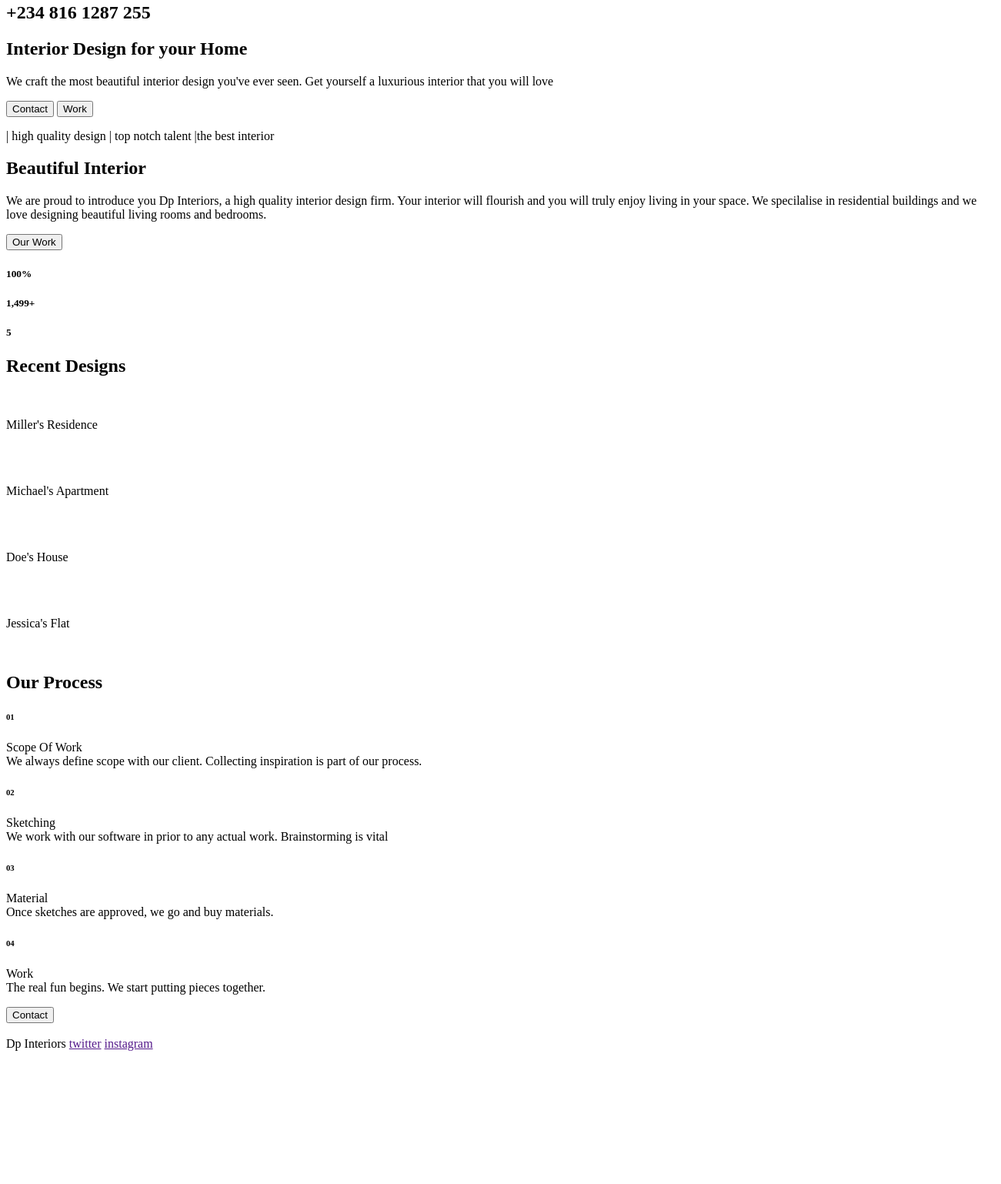
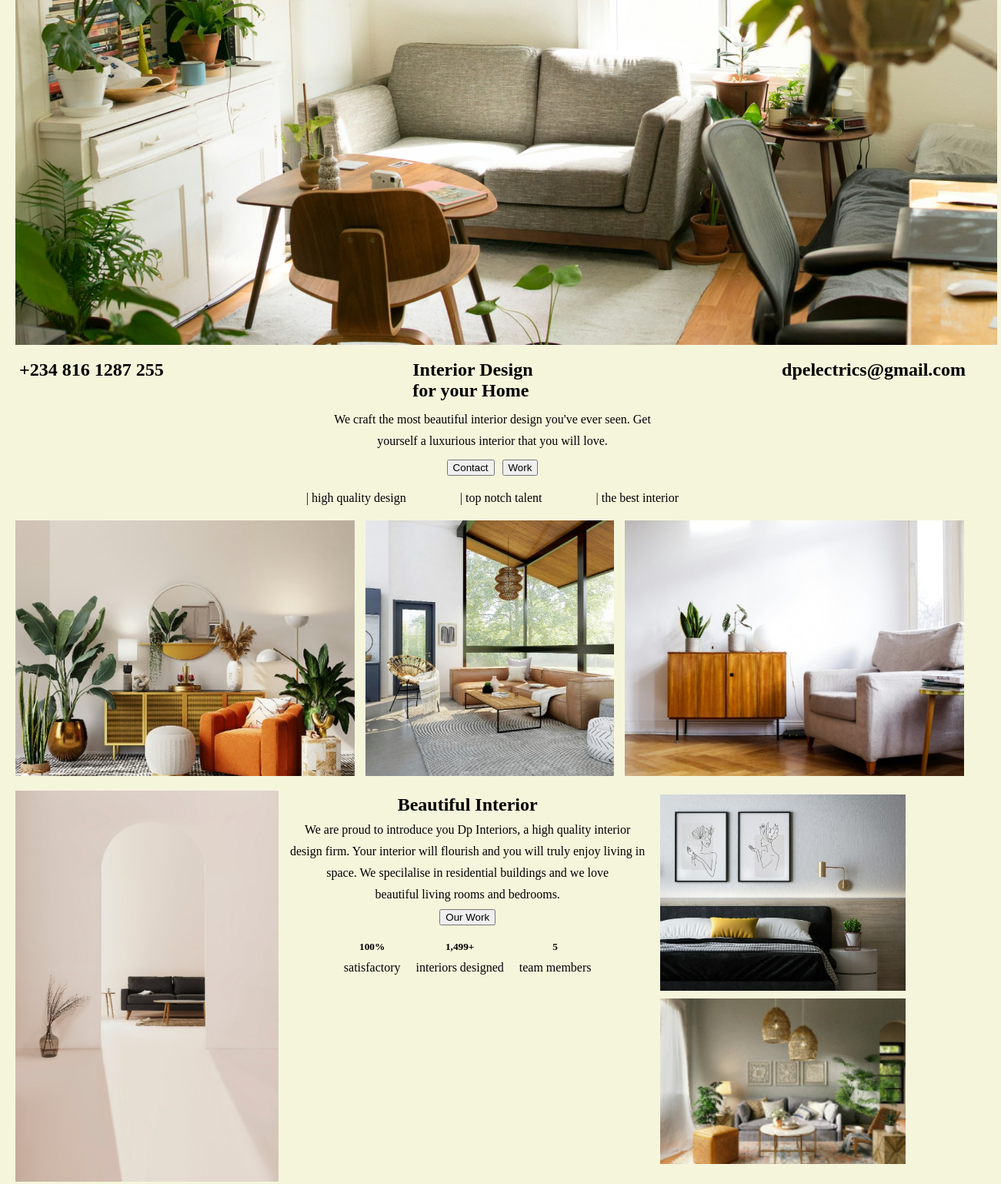
Before and after one commit to Dydex/Speedup_Project, a plain HTML site: page index.html in a window 1280 px wide. Shown: the part 128-1666 px from the top of the page at 77% size, 1301 px wide, since content can reach past the window. Before the commit the page ends 1501 px from the top, so only its background shows below. Drawn offline with Linux system fonts and the light colour scheme.

Commit message:
first commit

```diff
--- a/index.html
+++ b/index.html
@@ -4,13 +4,14 @@
 <head>
     <meta charset="UTF-8">
     <meta name="viewport" content="width=device-width, initial-scale=1.0">
+    <link href="style.css" rel="stylesheet">
     <title>Document</title>
 </head>
 
 <body>
 
     <header>
-        <div>
+        <div class="navlist">
             <a href="">Home</a>
             <a href="">About Us</a>
             <a href="">Our Work</a>
@@ -22,40 +23,79 @@
         </div>
 
         <div>
-            <a href="">Contact Us</a>
+            <button> Contact Us</button>
         </div>
     </header>
 
     <section>
-        <div>
+        <img src="images/Image.png">
+        <div class="aboutus">
             <h1>+234 816 1287 255</h1>
+
+            <h1>Interior Design <br> for your Home</h1>
+
+            <h1>dpelectrics@gmail.com</h1>
+
         </div>
 
-        <h1>Interior Design for your Home</h1>
-        <p>We craft the most beautiful interior design you've ever seen.
-            Get yourself a luxurious interior that you will love
-        </p>
+        <div class="whatwedo">
+            <p>We craft the most beautiful interior design you've ever seen. Get</p>
+            <p>yourself a luxurious interior that you will love.</p>
 
+            <div class="button">
                 <button>Contact</button>
                 <button>Work</button>
+            </div>
 
-        <p>
-            | high quality design | top notch talent |the best interior
-        </p>
+            <div class="motto">
+                <p>| high quality design </p>
+                <p>| top notch talent </p>
+                <p>| the best interior</p>
+            </div>
 
+        </div>
+        <img src="images/Image (1).png">
+        <img src="images/Image (2).png">
+        <img src="images/Image (3).png">
     </section>
 
-    <section>
+    <section class="ourwork">
+        <img src="images/Div.png">
+
+        <div class="beauty">
             <h1>Beautiful Interior</h1>
-        <p>We are proud to introduce you Dp Interiors, a high quality interior design firm.
-            Your interior will flourish and you will truly enjoy living in your space. We
-            specilalise in residential buildings and we love designing beautiful living rooms
-            and bedrooms.
-        </p>
+
+            <p>We are proud to introduce you Dp Interiors, a high quality interior</p>
+            <p>design firm. Your interior will flourish and you will truly enjoy living in</p>
+            <p>space. We specilalise in residential buildings and we love</p>
+            <p>beautiful living rooms and bedrooms.</p>
+
             <button>Our Work</button>
+
+            <div class="review">
+                <div class="reviews">
                     <h5>100%</h5>
+                    <p>satisfactory</p>
+                </div>
+
+                <div class="reviews">
                     <h5>1,499+</h5>
+                    <p>interiors designed</p>
+                </div>
+
+                <div class="reviews">
                     <h5>5</h5>
+                    <p>team members</p>
+                </div>
+
+            </div>
+
+        </div>
+
+        <div class="image">
+            <img src="images/Div (1).png">
+            <img src="images/Div (2).png">
+        </div>
     </section>
 
     <section>
--- /dev/null
+++ b/style.css
@@ -0,0 +1,73 @@
+* {
+    margin: 5px;
+}
+
+body {
+    background-color: beige;
+}
+
+header {
+    display: flex;
+    justify-content: space-between;
+    align-items: center;
+    margin: 20px 0px 20px;
+}
+
+.navlist {
+    display: flex;
+    font-size: 20px;
+    gap: 20px;
+}
+
+.navlist a {
+    text-decoration: none;
+}
+
+.aboutus {
+    display: flex;
+    justify-content: space-between;
+}
+
+.whatwedo {
+    display: flex;
+    flex-direction: column;
+    align-items: center;
+}
+
+.button {
+    display: flex;
+    flex-direction: row;
+}
+
+.motto {
+    display: flex;
+    flex-direction: row;
+    gap: 60px;
+}
+
+.ourwork {
+    display: flex;
+    flex-direction: row;
+}
+
+.image {
+    display: flex;
+    flex-direction: column;
+}
+
+.beauty {
+    display: flex;
+    flex-direction: column;
+    align-items: center;
+}
+
+.review {
+    display: flex;
+    flex-direction: row;
+}
+
+.reviews {
+    display: flex;
+    flex-direction: column;
+    align-items: center;
+}
```
Also changed, not shown: images/Div (1).png (added), images/Div (2).png (added), images/Div.png (added), images/Image (1).png (added), images/Image (2).png (added), images/Image (3).png (added), images/Image.png (added). Lines whose indentation alone changed are shown as unchanged.
